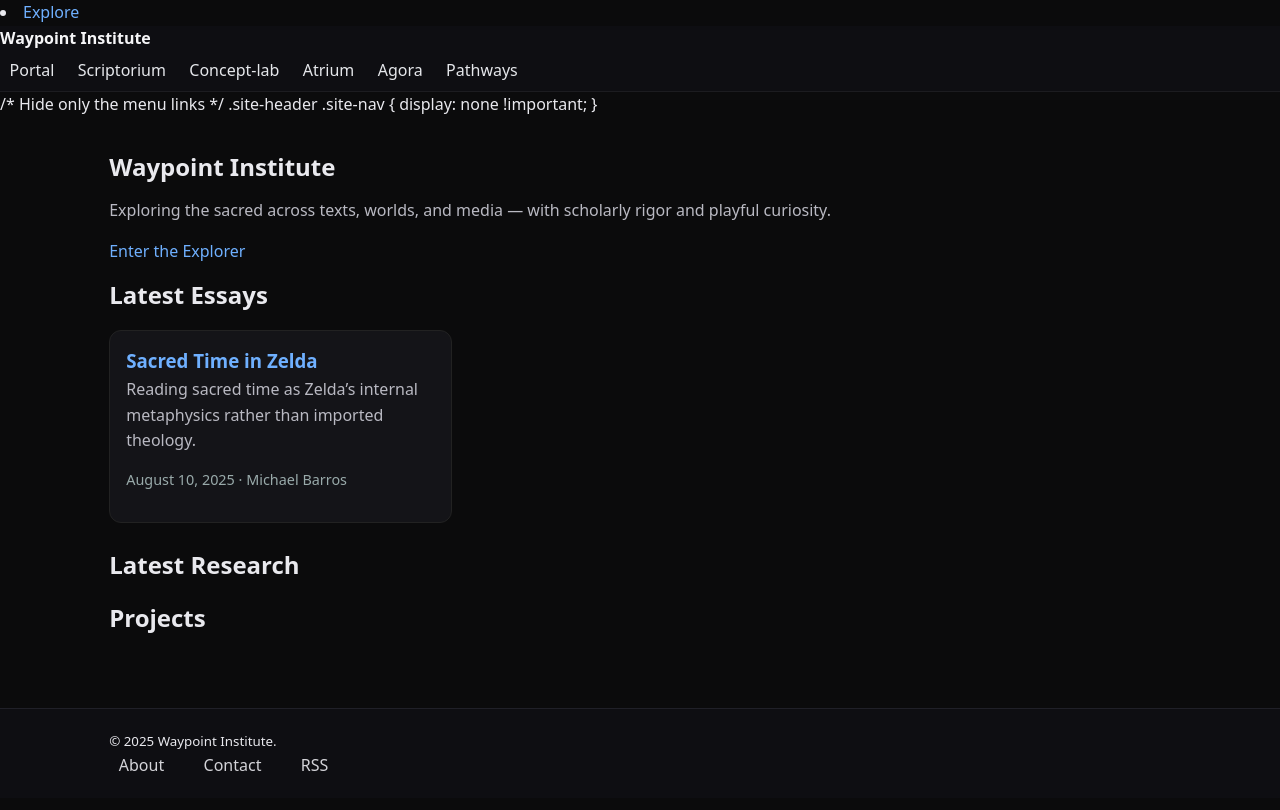
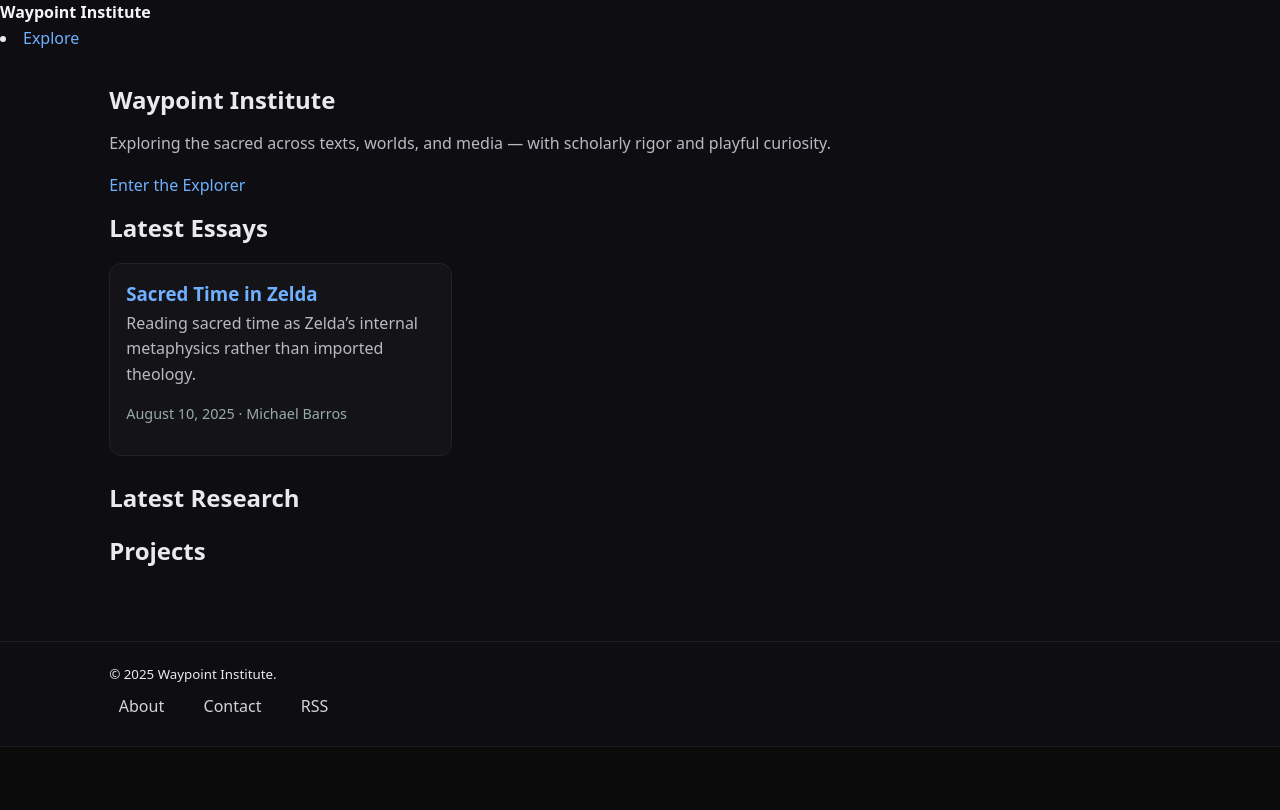
Before and after one commit to waypointinstitute/waypointinstitute, a Jekyll site: the page built from index.html, in a window 1280 px wide. Shown: the top 810 px of the page. Built offline with Jekyll 4.4.1, drawn with Linux system fonts in a browser that asks for light colours.

Commit message:
Update header.html

```diff
--- a/_includes/header.html
+++ b/_includes/header.html
@@ -1,17 +1,6 @@
-<li><a href="{{ '/explore/' | relative_url }}">Explore</a></li>
+
 <header class="site-header">
   <div class="container">
     <a class="site-brand" href="{{ '/' | relative_url }}">Waypoint Institute</a>
 
-    <nav class="site-nav">
-      <a href="{{ '/portal/' | relative_url }}" {% if page.url == '/essays/' %}aria-current="page"{% endif %}>Portal</a>
-      <a href="{{ '/scriptorium/' | relative_url }}" {% if page.url == '/scriptorium/' %}aria-current="page"{% endif %}>Scriptorium</a>
-      <a href="{{ '/concept-lab/' | relative_url }}" {% if page.url == '/concept-lab/' %}aria-current="page"{% endif %}>Concept-lab</a>
-      <a href="{{ '/atrium/' | relative_url }}" {% if page.url == '/atrium/' %}aria-current="page"{% endif %}>Atrium</a>
-      <a href="{{ '/agora/' | relative_url }}" {% if page.url == '/agora/' %}aria-current="page"{% endif %}>Agora</a>
-      <a href="{{ '/pathways/' | relative_url }}" {% if page.url == '/pathways/' %}aria-current="page"{% endif %}>Pathways</a>
-    </nav>
-  </div>
-</header>
-/* Hide only the menu links */
-.site-header .site-nav { display: none !important; }
+<li><a href="{{ '/explore/' | relative_url }}">Explore</a></li>
```
